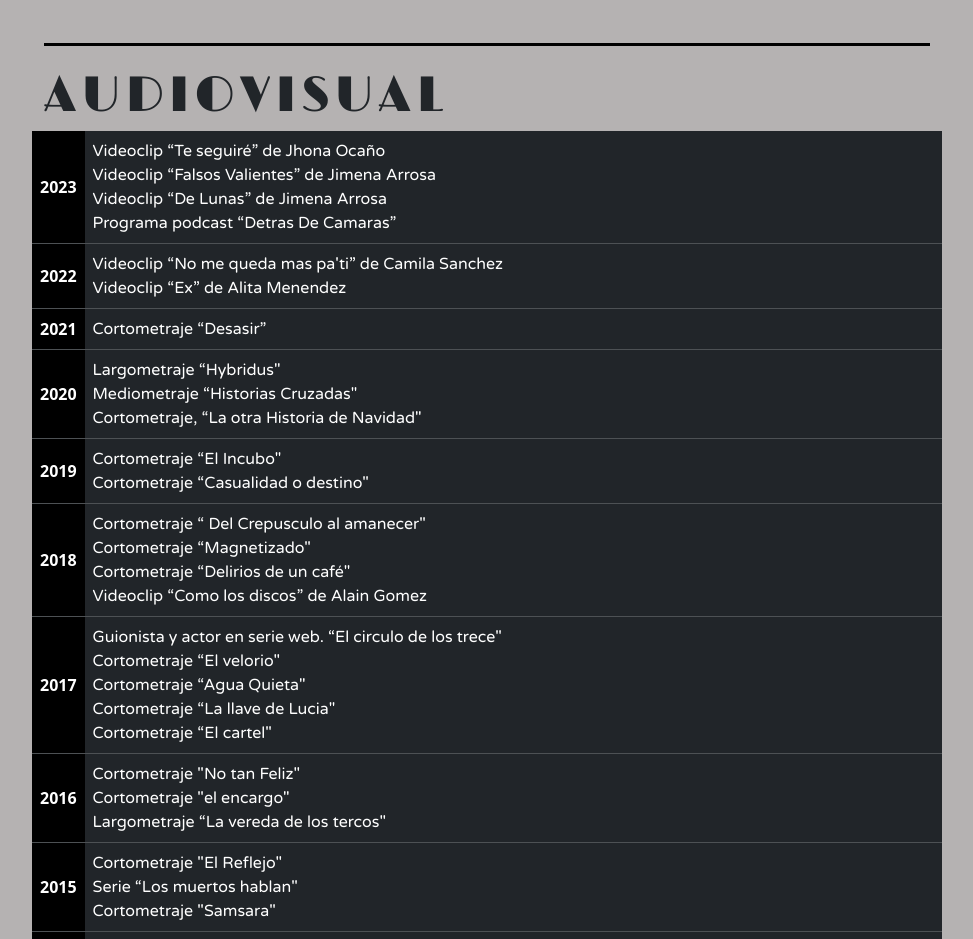
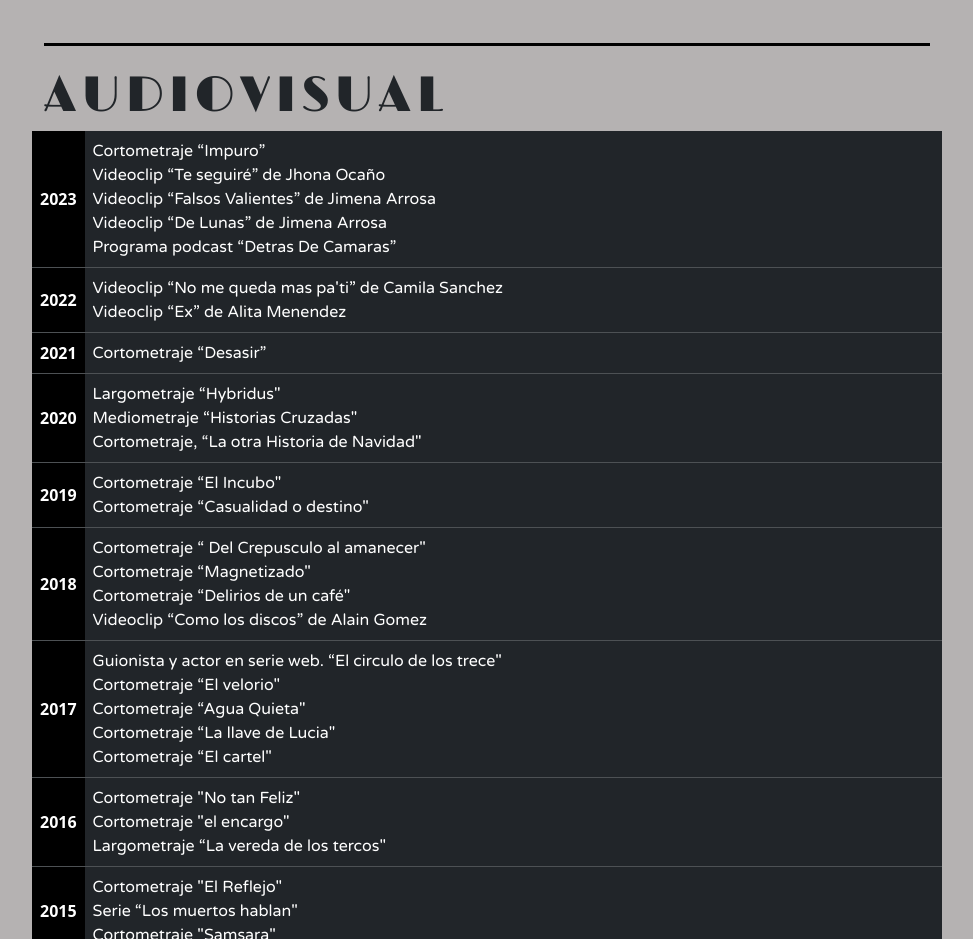
Before and after one commit to WillsRebo/Connan-Madrid, a plain HTML site: page index.html in a window 1280 px wide. Shown: the part 8594-9533 px from the top of the page, without its empty margins (268-1241 px from the left). Drawn offline with nearby package versions, Linux system fonts and the light colour scheme; a script that the page names is missing.

Commit message:
Actualización de portfolio

```diff
--- a/index.html
+++ b/index.html
@@ -376,6 +376,7 @@
             <th class="table-text" scope="row">2023</th>
             <td>
               <ul style="list-style: none" class="p-0 m-0">
+                <li>Cortometraje “Impuro”</li>
                 <li>Videoclip “Te seguiré” de Jhona Ocaño</li>
                 <li>Videoclip “Falsos Valientes” de Jimena Arrosa</li>
                 <li>Videoclip “De Lunas” de Jimena Arrosa</li>
```
